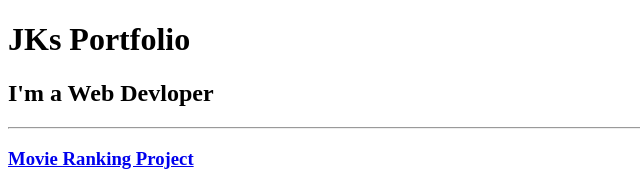
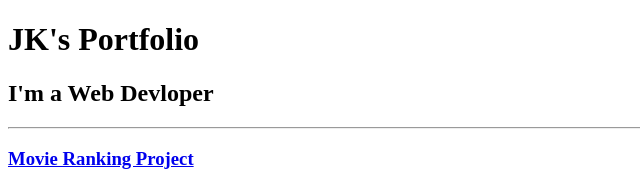
Before and after one commit to Koussevitzky/html-portfolio, a plain HTML site: page index.html in a window 1280 px wide. Shown: the top 185 px of the page, 0-640 px from the left. Drawn offline with Linux system fonts and the light colour scheme.

Commit message:
Update index.html
Change text in title

```diff
--- a/index.html
+++ b/index.html
@@ -6,7 +6,7 @@
     <title>JK's Portfolio</title>
   </head>
   <body>
-    <h1>JKs Portfolio</h1>
+    <h1>JK's Portfolio</h1>
     <h2>I'm a Web Devloper</h2>
     <hr />
     <h3>
```
